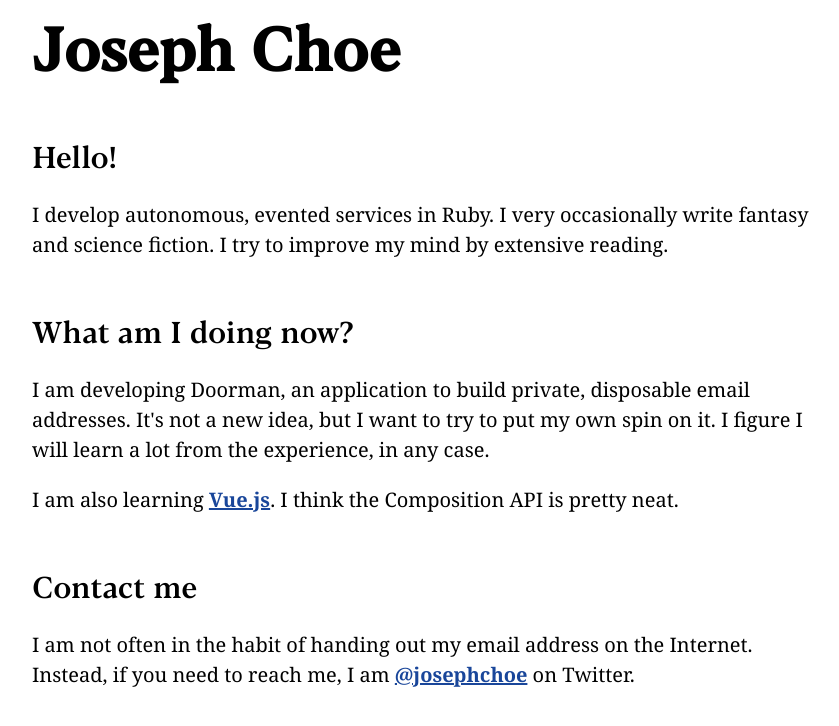
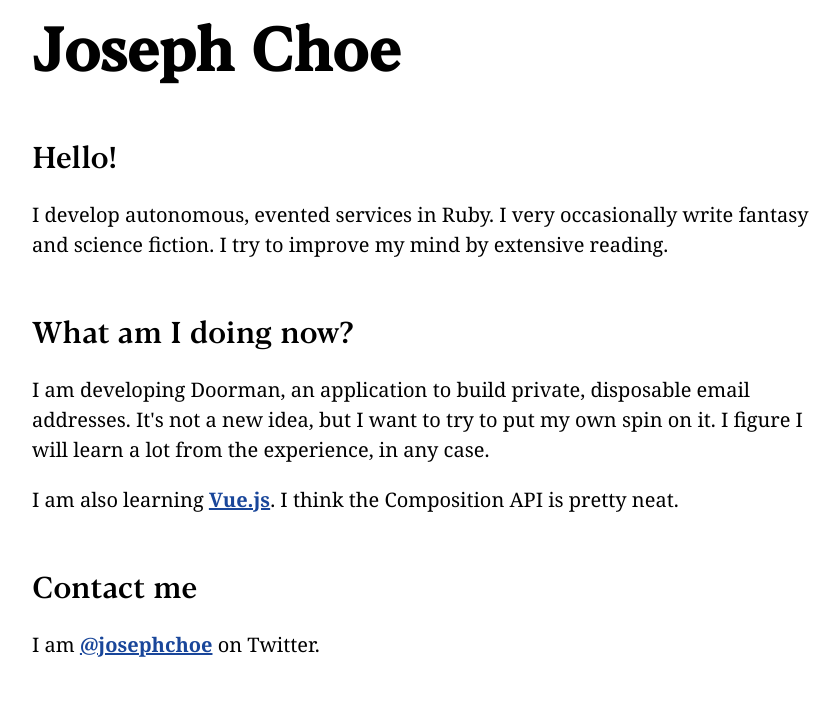
Before and after one commit to josephchoe/josephchoe.com, a Jekyll site: the page built from _app/_pages/index.html, in a window 1280 px wide. Shown: the top 726 px of the page, without its empty margins (208-1047 px from the left). Built offline with Jekyll 4.4.1, drawn with Linux system fonts in a browser that asks for light colours.

Commit message:
Contact clarified

```diff
--- a/_app/_pages/index.html
+++ b/_app/_pages/index.html
@@ -31,7 +31,6 @@ layout: default
   </h2>
 
   <p>
-    I am not often in the habit of handing out my email address on the Internet.
-    Instead, if you need to reach me, I am <a href="https://twitter.com/josephchoe">@josephchoe</a> on Twitter.
+    I am <a href="https://twitter.com/josephchoe">@josephchoe</a> on Twitter.
   </p>
 </section
```
